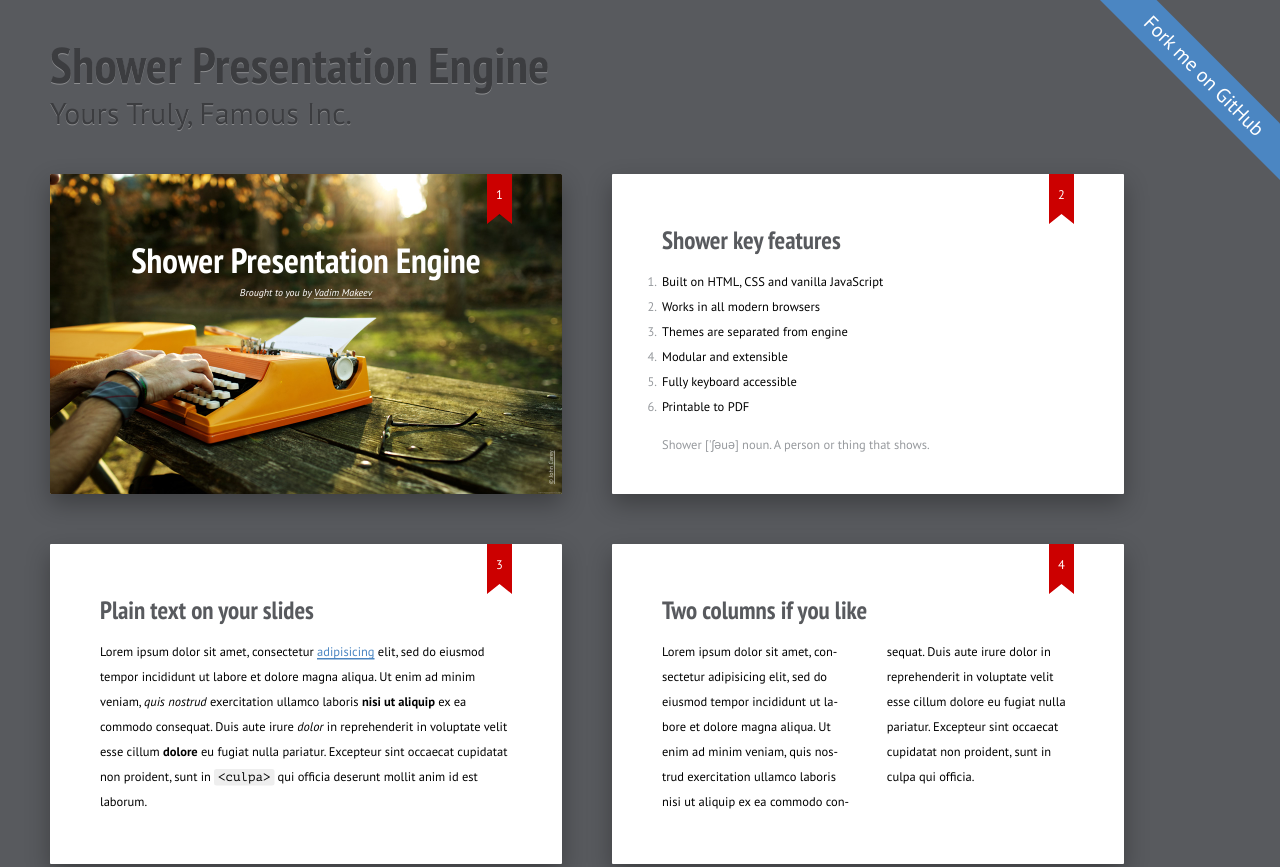
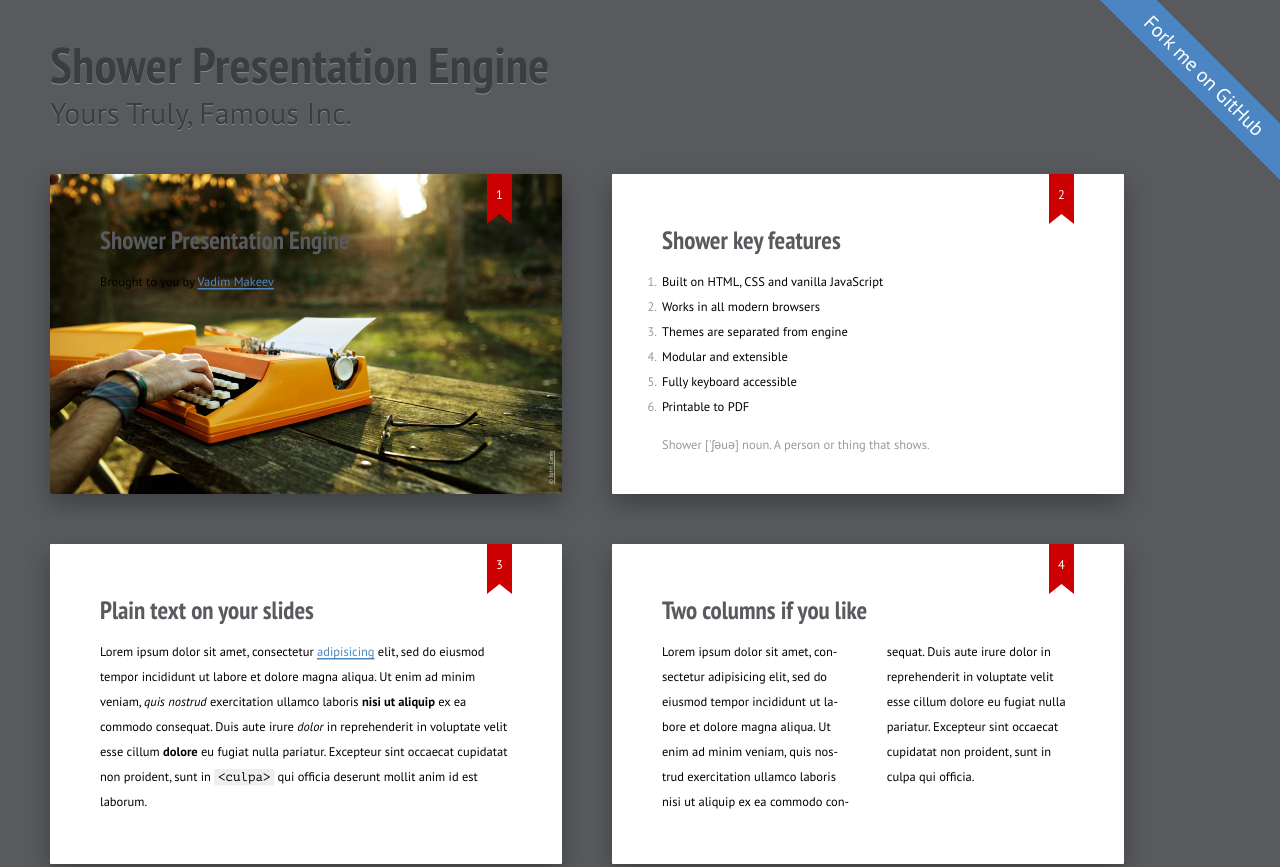
Before and after one commit to wptrainingteam/introduction-to-the-theme-review-process, a plain HTML site: page slides/index.html in a window 1280 px wide. Shown: the top 867 px of the page. Drawn offline with Linux system fonts and the light colour scheme.

Commit message:
Remove inline styles

```diff
--- a/slides/index.html
+++ b/slides/index.html
@@ -23,24 +23,6 @@
 				<a href="http://fiftyfootshadows.net/">© John Carey</a>
 			</figcaption>
 		</figure>
-		<style>
-			#cover h2 {
-				margin:30px 0 0;
-				color:#FFF;
-				text-align:center;
-				font-size:70px;
-				}
-			#cover p {
-				margin:10px 0 0;
-				text-align:center;
-				color:#FFF;
-				font-style:italic;
-				font-size:20px;
-				}
-				#cover p a {
-					color:#FFF;
-					}
-		</style>
 	</section>
 
 	<section class="slide">
```
